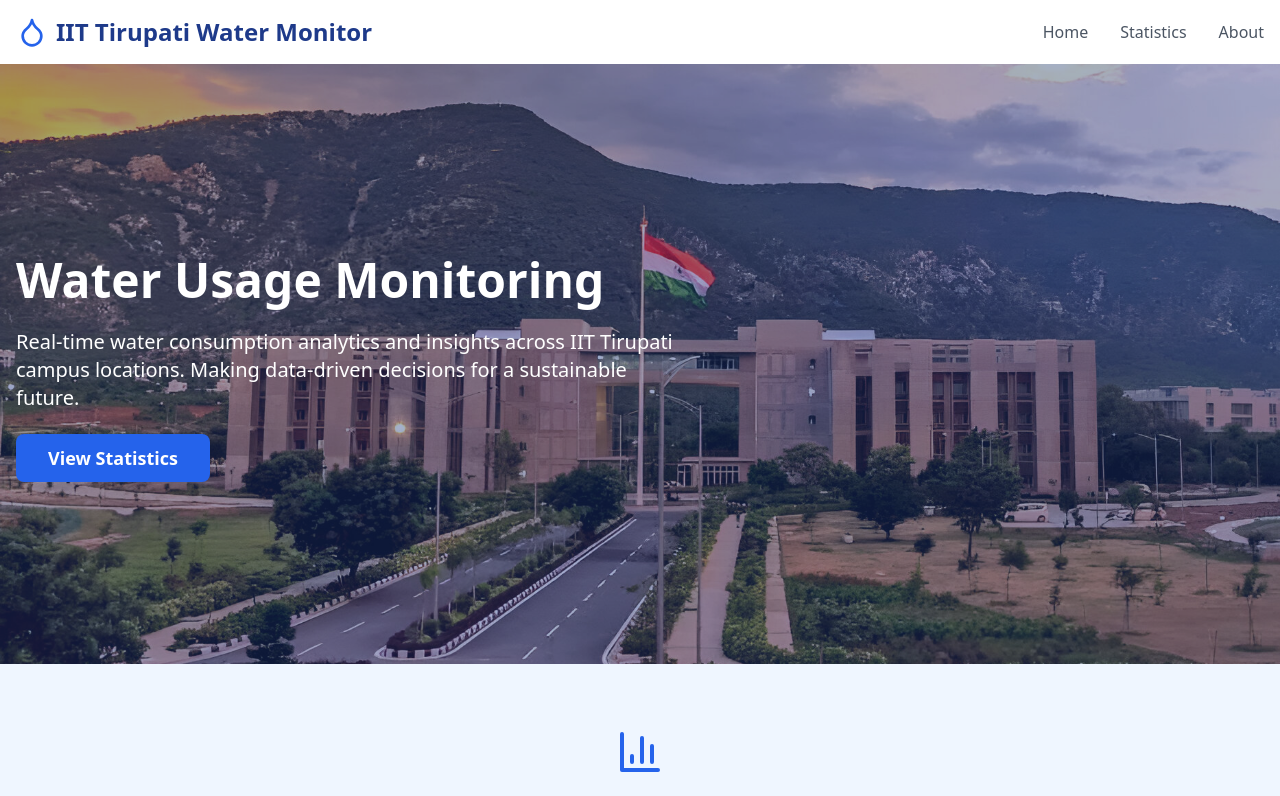
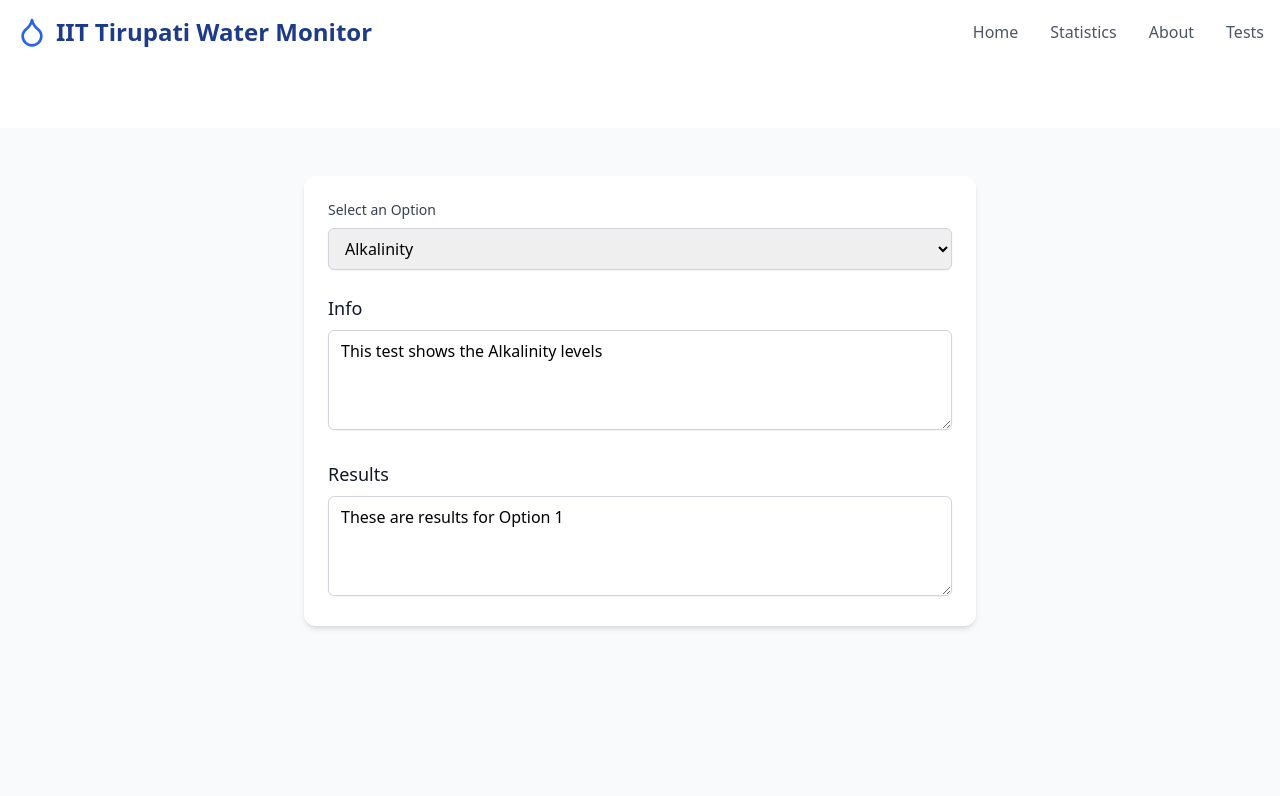
Before and after one commit to VasantatiChitraksh/Beneath-The-Surface, a React (Vite) app in the folder Website_Code/: page /tests in a window 1280 px wide. Shown: the top 796 px of the page. Built offline with nearby package versions, Linux system fonts and the light colour scheme.

Commit message:
added info page and sandeep:routers

```diff
--- a/Website_Code/src/App.tsx
+++ b/Website_Code/src/App.tsx
@@ -1,19 +1,24 @@
 import React from 'react';
+import { Routes, Route } from "react-router-dom";
 import { BarChart3Icon } from 'lucide-react';
+import About from "./components/About";
+import Statistics from "./components/Statistics";
+import SurveyForm from "./components/SurveyForm";
 import Header from './components/Header';
-import Hero from './components/Hero';
-import Statistics from './components/Statistics';
-import About from './components/About';
+import Homepage from './components/homepage';
+import Tests from './components/tests';
 
-function App() {
+const App: React.FC = () => {
   return (
     <div className="min-h-screen bg-gradient-to-b from-blue-50 to-white">
       <Header />
-      <main>
-        <Hero />
-        <Statistics />
-        <About />
-      </main>
+      <Routes>
+        <Route path="/" element={<Homepage />} />
+        <Route path="/about" element={<About />} />
+        <Route path="/statistics" element={<Statistics />} />
+        <Route path="/survey" element={<SurveyForm />} />
+        <Route path="/tests" element={<Tests/>}/>
+      </Routes>
       <footer className="bg-blue-900 text-white py-8">
         <div className="container mx-auto px-4 text-center">
           <p>© 2025 IIT Tirupati Water Conservation Initiative</p>
--- a/Website_Code/src/components/Header.tsx
+++ b/Website_Code/src/components/Header.tsx
@@ -11,9 +11,10 @@ const Header = () => {
             <span className="text-2xl font-bold text-blue-900">IIT Tirupati Water Monitor</span>
           </div>
           <div className="hidden md:flex space-x-8">
-            <a href="#home" className="text-gray-600 hover:text-blue-600">Home</a>
-            <a href="#statistics" className="text-gray-600 hover:text-blue-600">Statistics</a>
-            <a href="#about" className="text-gray-600 hover:text-blue-600">About</a>
+            <a href="/" className="text-gray-600 hover:text-blue-600">Home</a>
+            <a href="/statistics" className="text-gray-600 hover:text-blue-600">Statistics</a>
+            <a href="/about" className="text-gray-600 hover:text-blue-600">About</a>
+            <a href="/tests" className="text-gray-600 hover:text-blue-600">Tests</a>
           </div>
         </div>
       </nav>
--- /dev/null
+++ b/Website_Code/src/components/homepage.tsx
@@ -0,0 +1,16 @@
+
+import Header from './Header';
+import Hero from './Hero';
+import Statistics from './Statistics';
+import About from './About';
+
+const Homepage = () => {
+    return(
+    <div>
+        <Hero/>
+        <Statistics/>
+        <About/>
+    </div>
+    );
+};
+export default Homepage;
--- /dev/null
+++ b/Website_Code/src/components/tests.tsx
@@ -0,0 +1,86 @@
+import React, { useState } from 'react';
+
+interface TextBoxContent {
+  test: string;
+  results: string;
+}
+
+const Tests = () => {
+  const [selectedOption, setSelectedOption] = useState('Alkalinity');
+
+  // Define content for different dropdown options
+  const contentMap: Record<string, TextBoxContent> = {
+    Alkalinity: {
+      test: "This test shows the Alkalinity levels",
+      results: "These are results for Option 1"
+    },
+    Acidity: {
+      test: "This test shows the Acidity levels",
+      results: "These are results for Option 2"
+    },
+    ph: {
+        test: "This test shows the pH levels",
+        results: "These are results for Option 2"
+    },
+    Turbidty: {
+        test: "This test shows the Turbidity levels",
+        results: "These are results for Option 2"
+    },
+    Hardness: {
+      test: "This test shows the Hardness levels",
+      results: "These are results for Option 3"
+    }
+  };
+
+  const handleDropdownChange = (event: React.ChangeEvent<HTMLSelectElement>) => {
+    setSelectedOption(event.target.value);
+  };
+
+  return (
+    <section id="tests" className="py-16 bg-white">
+    <div className="min-h-screen bg-gray-50 py-12 px-4 sm:px-6 lg:px-8">
+      <div className="max-w-md mx-auto bg-white rounded-xl shadow-md overflow-hidden md:max-w-2xl p-6">
+        <div className="mb-6">
+          <label htmlFor="options" className="block text-sm font-medium text-gray-700 mb-2">
+            Select an Option
+          </label>
+          <select
+            id="options"
+            value={selectedOption}
+            onChange={handleDropdownChange}
+            className="block w-full px-3 py-2 border border-gray-300 rounded-md shadow-sm focus:outline-none focus:ring-indigo-500 focus:border-indigo-500"
+          >
+            <option value="Alkalinity">Alkalinity</option>
+            <option value="Acidity">Acidity</option>
+            <option value="ph">pH</option>
+            <option value="Hardness">Hardness</option>
+            <option value="Turbidty">Turbidty</option>
+          </select>
+        </div>
+
+        <div className="space-y-6">
+          <div>
+            <h3 className="text-lg font-medium text-gray-900 mb-2">Info</h3>
+            <textarea
+              readOnly
+              value={contentMap[selectedOption].test}
+              className="w-full px-3 py-2 border border-gray-300 rounded-md shadow-sm focus:outline-none focus:ring-indigo-500 focus:border-indigo-500 min-h-[100px]"
+            />
+          </div>
+
+          <div>
+            <h3 className="text-lg font-medium text-gray-900 mb-2">Results</h3>
+            <textarea
+              readOnly
+              value={contentMap[selectedOption].results}
+              className="w-full px-3 py-2 border border-gray-300 rounded-md shadow-sm focus:outline-none focus:ring-indigo-500 focus:border-indigo-500 min-h-[100px]"
+            />
+          </div>
+        </div>
+      </div>
+    </div>
+    </section>
+  );
+};
+
+export default Tests;
--- a/Website_Code/src/main.tsx
+++ b/Website_Code/src/main.tsx
@@ -1,10 +1,13 @@
 import { StrictMode } from 'react';
 import { createRoot } from 'react-dom/client';
+import { BrowserRouter } from "react-router-dom";
 import App from './App.tsx';
 import './index.css';
 
 createRoot(document.getElementById('root')!).render(
   <StrictMode>
-    <App />
+    <BrowserRouter>
+      <App />
+    </BrowserRouter>
   </StrictMode>
 );
```
Also changed, not shown: Website_Code/package.json (+4 -3 lines), 1 other file (tests, documents, lock files or other folders).
